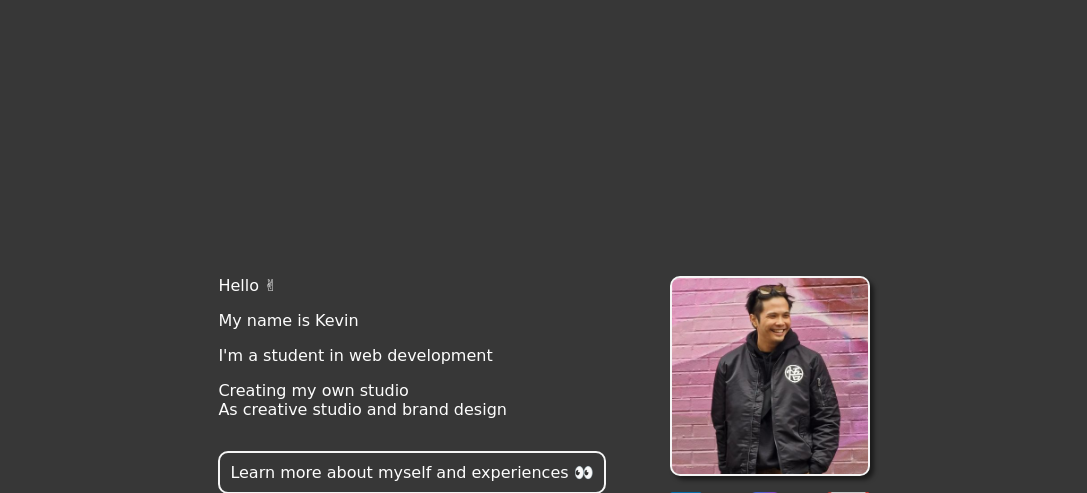
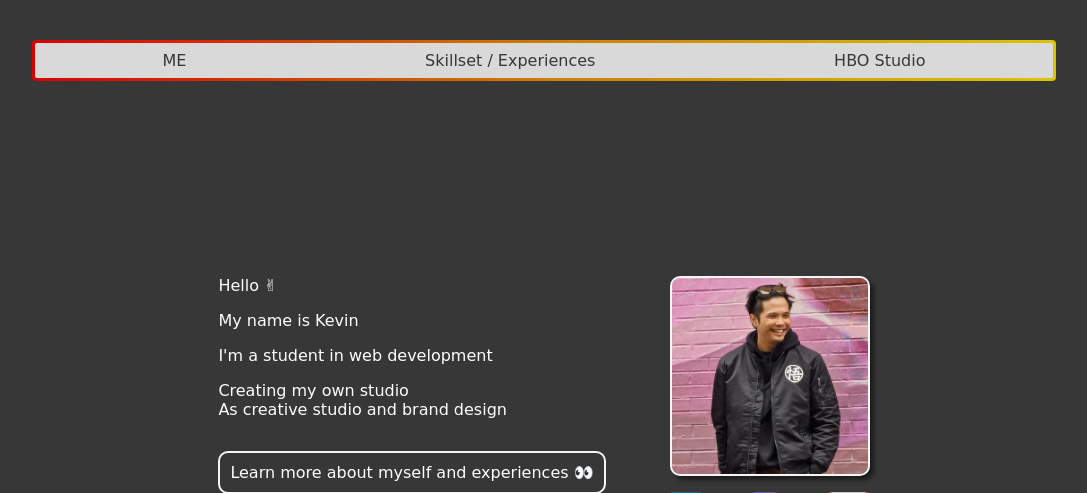
Before and after one commit to KevinVanphavong/website-portfolio, a Symfony app: template templates/about-me.html.twig in a window 1280 px wide. Shown: the top 493 px of the page, without its empty margins (96-1183 px from the left). Run offline with Twig, Linux system fonts and the light colour scheme; the template is opened without the code that fills it, so the values that code supplies are empty; some libraries are stand-ins or nearby versions; some web fonts are replaced.

Commit message:
add navbar

```diff
--- a/templates/about-me.html.twig
+++ b/templates/about-me.html.twig
@@ -18,7 +18,7 @@
         }
 
         .finger-down-button {
-            position: absolute;
+            position: fixed;
             bottom: 1em;
             width: 100%;
             text-align: center;
@@ -131,7 +131,8 @@
         }
 
         .my-social-networks > img:hover {
-            transform: scale(1.1);
+            cursor: help;
+            transform: scale(1.15);
         }
     </style>
 {% endblock %}
--- a/templates/base.html.twig
+++ b/templates/base.html.twig
@@ -14,8 +14,12 @@
 
     </head>
     <body>
-        {% block navbar %}{% endblock %}
+        {% block navbar %}
+            {% include 'includes/_navbar.html.twig' %}
+        {% endblock %}
+
         {% block body %}{% endblock %}
+
         {% block footer %}{% endblock %}
 
         {% block javascripts %}
--- a/templates/homepage.html.twig
+++ b/templates/homepage.html.twig
@@ -1,4 +1,7 @@
 {% extends "layout.html.twig" %}
+
+{% block navbar %}
+{% endblock %}
 
 {% block stylesheets %}
 {#    {{ encore_entry_link_tags('homepage-scss') }}#}
--- /dev/null
+++ b/templates/includes/_navbar.html.twig
@@ -0,0 +1,36 @@
+{% block navbar %}
+
+     <style>
+         nav {
+             position: fixed;
+             top: 5%;
+             left: 10%;
+             right: 10%;
+             margin: auto;
+             background: linear-gradient(90deg, rgba(218,0,0,1) 0%, rgba(206,124,0,1) 50%, rgba(218,196,0,1) 100%);;
+             border-radius: 4px;
+             padding: 0.2em;
+         }
+         nav > div {
+             background-color: #d9d9d9;
+             border-radius: 2px;
+             width: 100%;
+             display: flex;
+             justify-content: space-around;
+             padding: 0.5em;
+         }
+        nav > div > a {
+            text-decoration: none;
+             color: #373737;
+        }
+     </style>
+
+
+    <nav>
+        <div>
+            <a href="{{ path('about-me') }}">ME</a>
+            <a href="">Skillset / Experiences</a>
+            <a href="">HBO Studio</a>
+        </div>
+    </nav>
+{% endblock %}
--- a/templates/layout.html.twig
+++ b/templates/layout.html.twig
@@ -4,13 +4,5 @@
     {{ parent() }}
 {% endblock %}
 
-{% block navbar %}
-{#    {% include 'includes/_navbar.html.twig' %}#}
-{% endblock %}
-
 {% block body %}
 {% endblock %}
-
-{% block footer %}
-{#    {% include 'includes/_footer.html.twig' %}#}
-{% endblock %}
```
